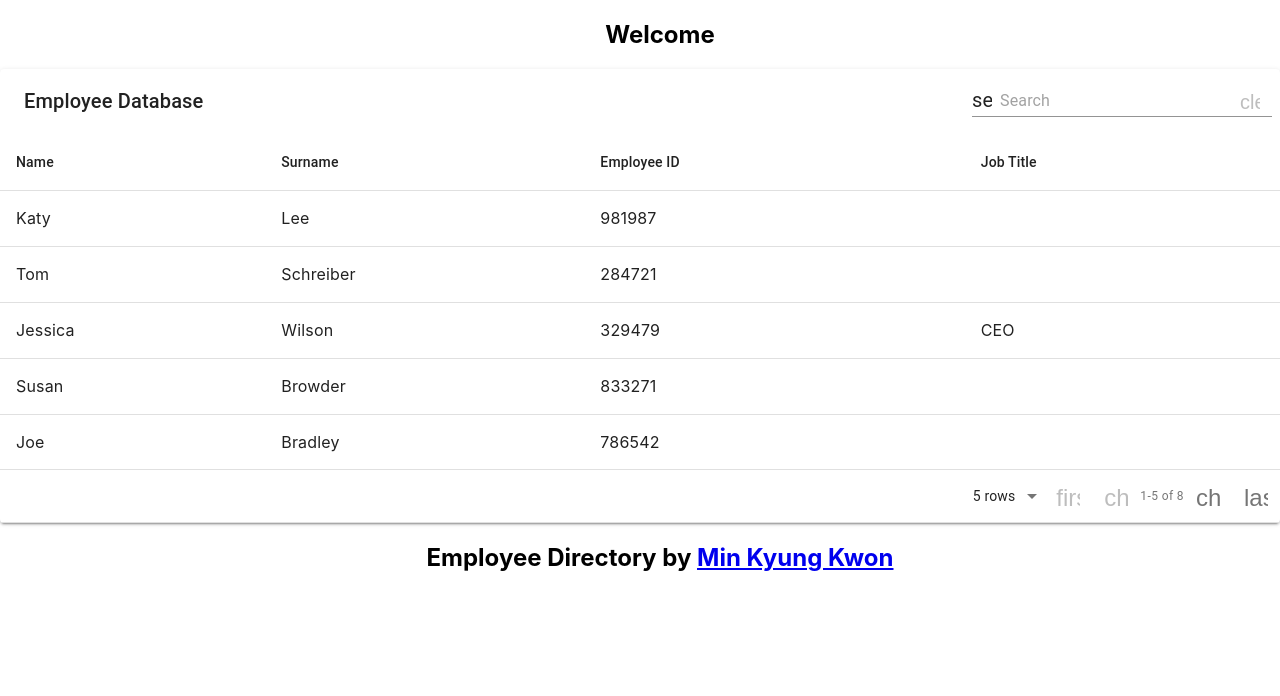
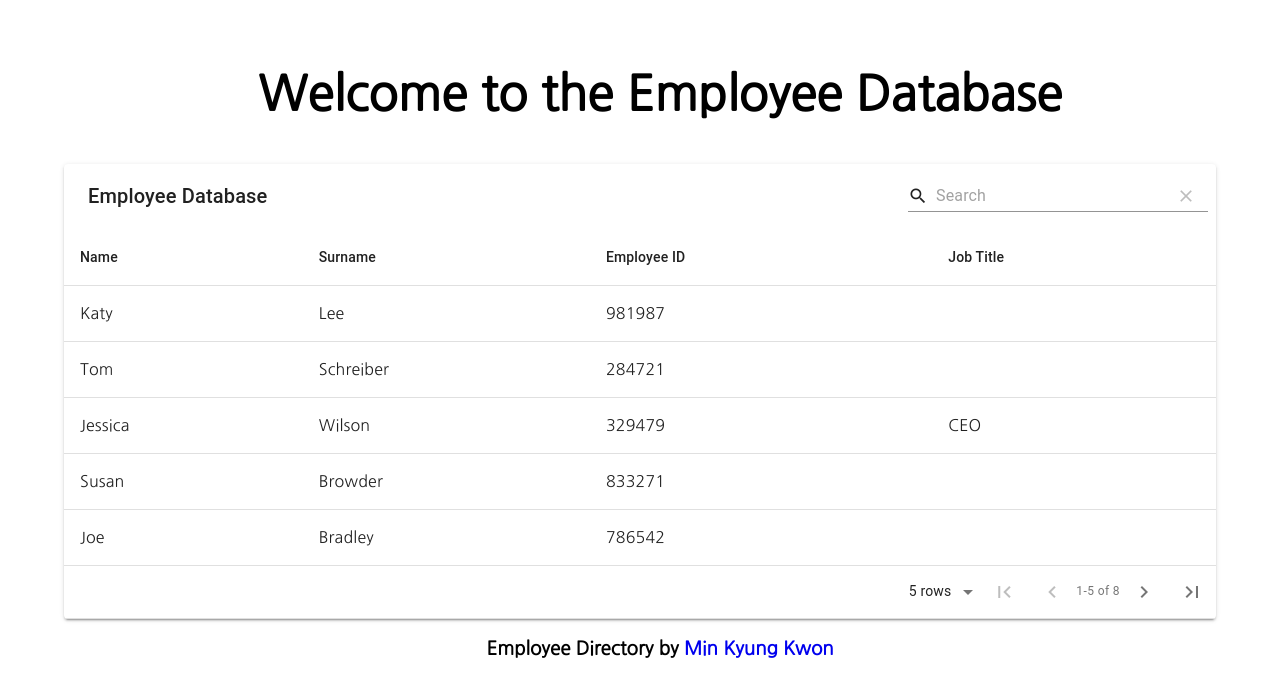
Before and after one commit to MK-Kwon/React-Employee-Directory, a React (Create React App) app in the folder react-employee-directory/: page / in a window 1280 px wide. Shown: the top 696 px of the page. Built offline with nearby package versions, Linux system fonts and the light colour scheme.

Commit message:
added some changes to style the page

```diff
--- a/react-employee-directory/public/index.html
+++ b/react-employee-directory/public/index.html
@@ -24,6 +24,7 @@
       work correctly both with client-side routing and a non-root public URL.
       Learn how to configure a non-root public URL by running `npm run build`.
     -->
+    <link rel="stylesheet" href="https://fonts.googleapis.com/icon?family=Material+Icons" />
     <title>React App</title>
   </head>
   <body>
--- a/react-employee-directory/src/App.css
+++ b/react-employee-directory/src/App.css
@@ -1,5 +1,6 @@
 .App {
   text-align: center;
+  margin: 5%;
 }
 
 .App-logo {
@@ -28,6 +29,15 @@
   color: #61dafb;
 }
 
+.headerTitle{
+  font-size: 2rem;
+}
+
+a{
+  text-decoration: none;
+}
+
+
 @keyframes App-logo-spin {
   from {
     transform: rotate(0deg);
--- a/react-employee-directory/src/components/Footer.js
+++ b/react-employee-directory/src/components/Footer.js
@@ -3,7 +3,7 @@ import React from "react";
 function Footer() {
     return(
         <div style={{ marginLeft: "40px" }}>
-            <h2>Employee Directory by <a href='https://github.com/MK-Kwon/'>Min Kyung Kwon</a></h2>
+            <h3>Employee Directory by <a href='https://github.com/MK-Kwon/'>Min Kyung Kwon</a></h3>
         </div>
     );
 }
--- a/react-employee-directory/src/components/Header.js
+++ b/react-employee-directory/src/components/Header.js
@@ -2,8 +2,8 @@ import React from 'react';
 
 function Header() {
     return (
-        <div style={{ marginLeft: "40px" }}>
-            <h2>Welcome</h2>
+        <div className="headerTitle" style={{ marginLeft: "40px" }}>
+            <h2>Welcome to the Employee Database</h2>
         </div>
     );
 }
--- a/react-employee-directory/src/index.css
+++ b/react-employee-directory/src/index.css
@@ -1,6 +1,8 @@
+@import url('https://fonts.googleapis.com/css?family=Nanum+Gothic&display=swap');
+
 body {
   margin: 0;
-  font-family: -apple-system, BlinkMacSystemFont, 'Segoe UI', 'Roboto', 'Oxygen',
+  font-family: 'Nanum Gothic', 'Roboto', 'Oxygen',
     'Ubuntu', 'Cantarell', 'Fira Sans', 'Droid Sans', 'Helvetica Neue',
     sans-serif;
   -webkit-font-smoothing: antialiased;
```
